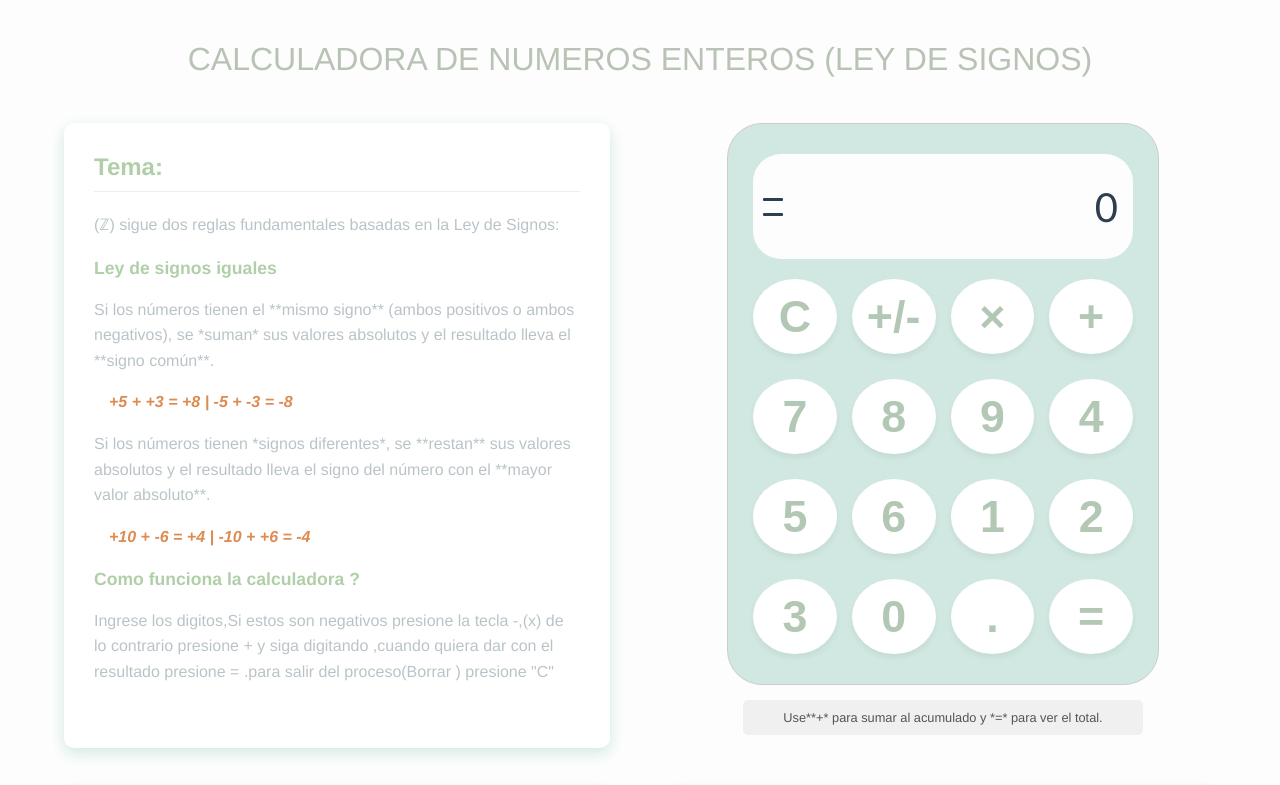
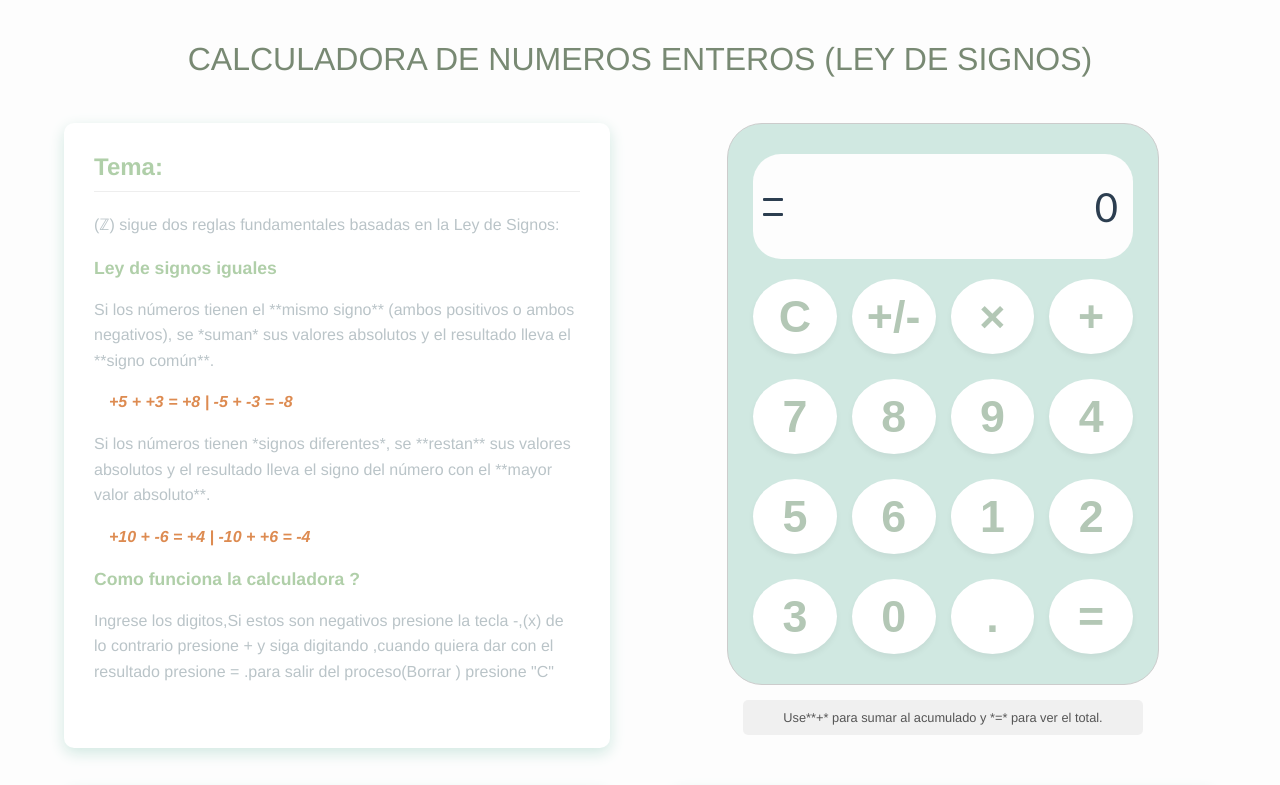
Before and after one commit to hernanordonex-a11y/ACA-Logica-Matematica, a plain HTML site: page index.html in a window 1280 px wide. Shown: the top 785 px of the page. Drawn offline with Linux system fonts and the light colour scheme.

Commit message:
style.css

```diff
--- a/style.css
+++ b/style.css
@@ -32,7 +32,7 @@ body {
 }
 
 .page-title {
-    color:rgba(184, 195, 181) ;
+    color:rgb(120, 137, 115)  ;
 
     text-align: center;
     margin-bottom: 25px;
```
